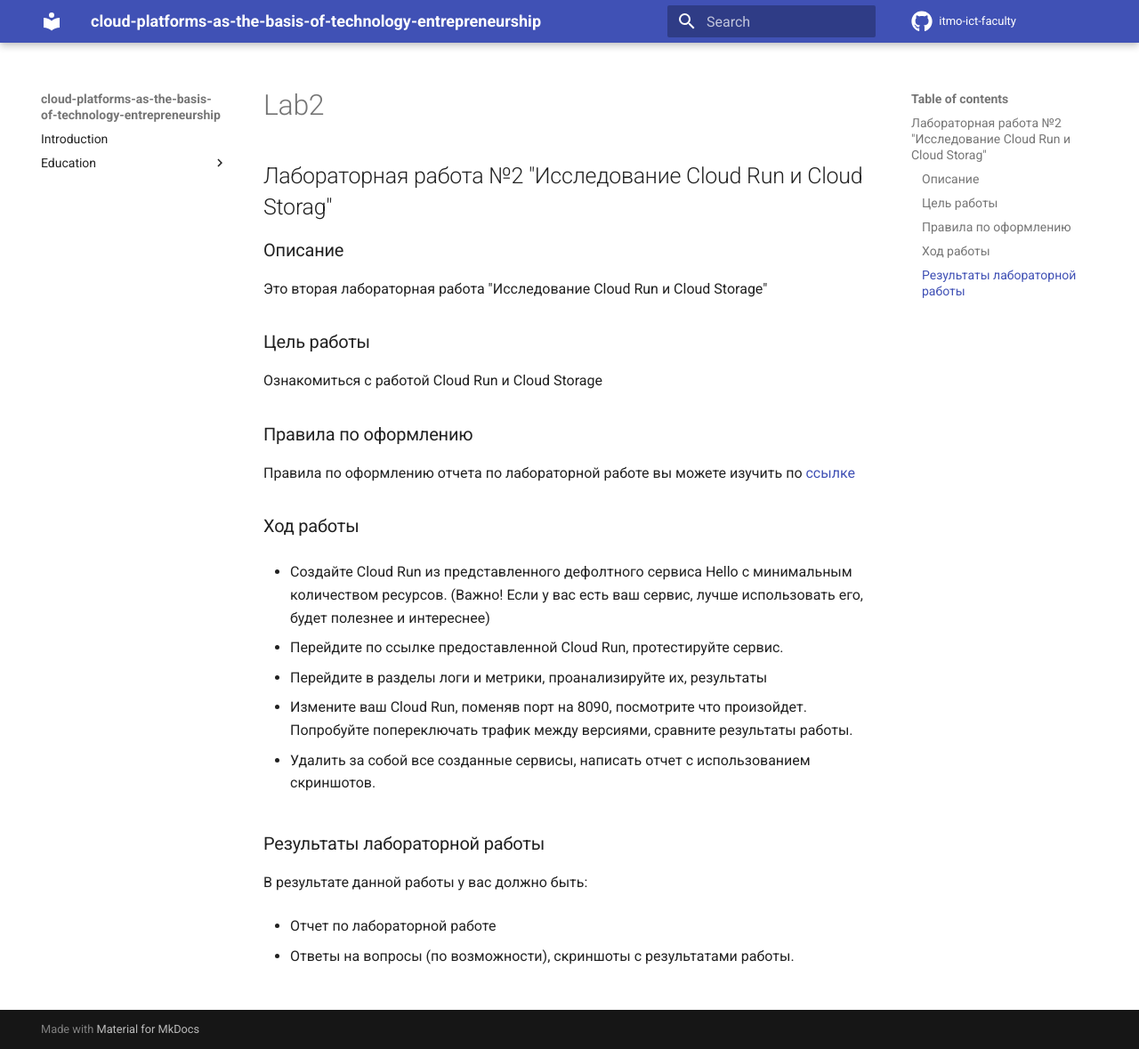
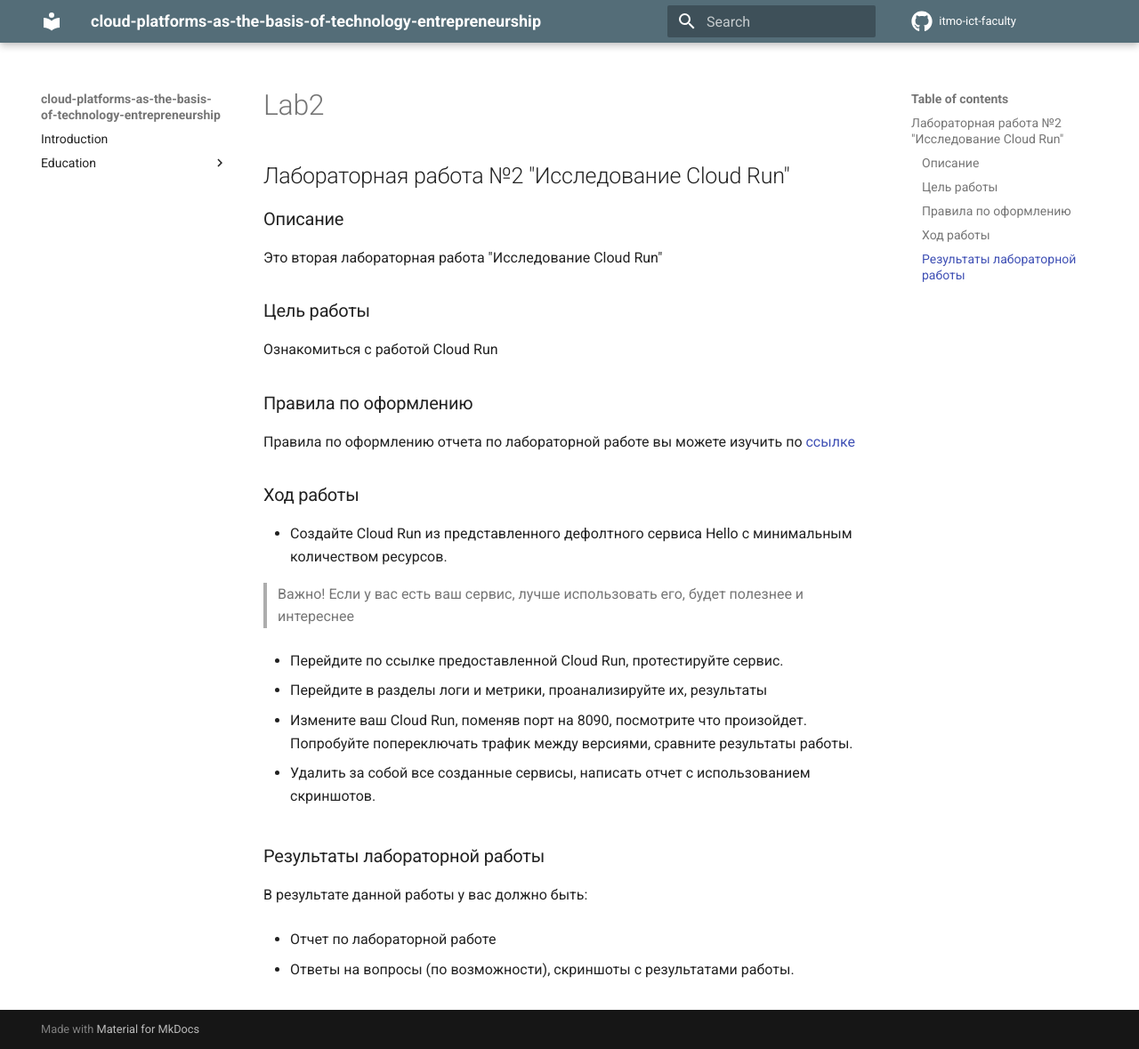
Before and after one commit to ztvgzh/cloud-platforms-as-the-basis-of-technology-entrepreneurship, an MkDocs documentation site: the page built from docs/education/labs/lab2/lab2.md, in a window 1280 px wide and 1179 px high. Shown: the whole window at 89% size. Built offline with MkDocs 1.6.1 and Material for MkDocs 9.7.7, drawn with Linux system fonts in a browser that asks for light colours; comment, search, counter and statistics services are not loaded.

Commit message:
latest 1

```diff
--- a/docs/education/labs/lab2/lab2.md
+++ b/docs/education/labs/lab2/lab2.md
@@ -1,9 +1,9 @@
-## Лабораторная работа №2 "Исследование Cloud Run и Cloud Storag"
+## Лабораторная работа №2 "Исследование Cloud Run"
 ### Описание
-Это вторая лабораторная работа "Исследование Cloud Run и Cloud Storage"
+Это вторая лабораторная работа "Исследование Cloud Run"
 
 ### Цель работы
-Ознакомиться с работой Cloud Run и Cloud Storage
+Ознакомиться с работой Cloud Run
 
 ### Правила по оформлению
 
@@ -12,7 +12,8 @@
 ### Ход работы
 
 - Создайте Cloud Run из представленного дефолтного сервиса Hello с минимальным количеством ресурсов.
-(Важно! Если у вас есть ваш сервис, лучше использовать его, будет полезнее и интереснее)
+
+> Важно! Если у вас есть ваш сервис, лучше использовать его, будет полезнее и интереснее
 
 - Перейдите по ссылке предоставленной Cloud Run, протестируйте сервис.
 
--- a/mkdocs.yml
+++ b/mkdocs.yml
@@ -5,7 +5,7 @@
   name: material
   palette:
     - scheme: default
-      primary: deep green
+      primary: blue grey
     #   toggle:
     #     icon: material/weather-sunny
     #     name: Switch to dark mode
```
Also changed, not shown: docs/education/lecture.md (+8 -0 lines).
